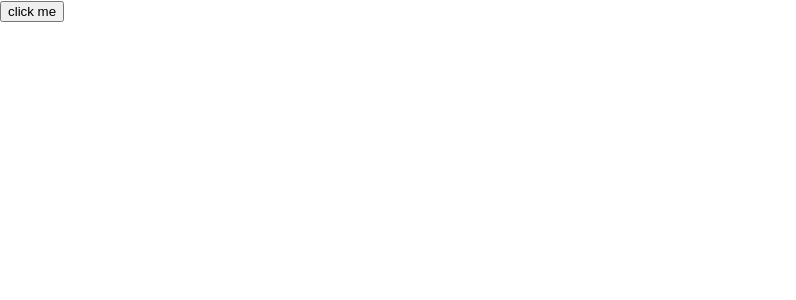
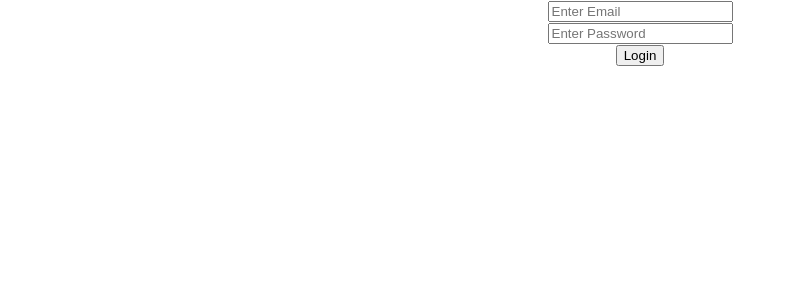
Before and after one commit to vandanaBillionLives/MERN, a React (Create React App) app: page / in a window 1280 px wide. Shown: the top 300 px of the page, without its empty margins (0-796 px from the left). Built offline with nearby package versions, Linux system fonts and the light colour scheme.

Commit message:
Assignment3

```diff
--- /dev/null
+++ b/src/component/Fetcher.js
@@ -0,0 +1,47 @@
+import React from "react";
+
+export default class Fetcher extends React.Component {
+    constructor(props) {
+        super(props);
+        this.state = {
+            users: [],
+        }
+    }
+    componentDidMount() {
+        this.getUsers();
+    }
+
+    getUsers = () => {
+        fetch("https://reqres.in/api/users?page=1")
+            .then((res) => res.json())
+            .then((resJson) => {
+                this.setState({
+                    users: resJson.data
+                })
+            })
+    }
+    showUsers = (user, index) => {
+        return (
+            <div style={{ display: "flex" }} key={index}>
+                <div style={{ width: 150 }}>{index + 1} {user.first_name} {user.last_name}</div>
+                <div style={{ marginLeft: 5, float: "right" }}><button key={index} onClick={() => this.handleClick(index)}>X</button></div>
+            </div>
+        )
+    }
+
+    handleClick = (index) => {
+        console.log("B" + index);
+        var lstUser = this.state.users;
+        lstUser.splice(index, 1);
+        this.setState({ user: lstUser });
+    }
+
+    render() {
+        return (
+            <div>
+                {this.state.users.map(this.showUsers)}
+            </div>
+
+        )
+    }
+}
--- /dev/null
+++ b/src/component/Login.js
@@ -0,0 +1,79 @@
+// JavaScript source code
+import React from "react";
+import Fetcher from "./Fetcher"
+export default class Login extends React.Component {
+    constructor(props) {
+        super(props);
+        this.state = {
+            email: "",
+            password: "",
+            IsLoginSuccess: false,
+            errorMsg :""
+        }
+
+    }
+
+
+    handleEmail = (e) => {
+        this.setState({
+            email: e.target.value
+        })
+        console.log(e.target.value);
+    }
+    handlePassword = (e) => {
+        this.setState({
+            password: e.target.value
+        })
+        console.log(e.target.value);
+    }
+
+    handleLogin = (e) => {
+        this.setState({
+            IsLoginSuccess: true
+        })
+        console.log(e.target.value);
+    }
+
+    handleLogin = () => {
+        fetch("https://reqres.in/api/login", {
+            method: 'POST',
+            headers: {
+                Accept: 'application/json',
+                'Content-Type': 'application/json'
+            },
+            body: JSON.stringify({
+                email: this.state.email,
+                password: this.state.password
+            })
+        })
+            .then((res) => res.json())
+            .then((resJson) => {
+                this.setState({
+                    errorMsg: resJson.error,
+                    IsLoginSuccess: ((typeof(resJson.token)!="undefined") ? true : false)
+                })
+
+            })
+    }
+
+    render() {
+        return (
+
+            <div type="flex" justify="center" align="middle" style={{ minHeight: '100vh' }}>
+                <div>
+                    {this.state.IsLoginSuccess === false &&
+                        <div>
+                        <input onChange={this.handleEmail} placeholder="Enter Email" ></input> <br />
+                        <input type="password" onChange={this.handlePassword} placeholder="Enter Password"></input> <br />
+                        <button onClick={this.handleLogin}>Login</button></div>}
+                </div>
+                <div>
+                    {this.state.errorMsg ?
+                        <div style={{ color: "red" }}>{this.state.errorMsg}</div>
+                        : <div> {this.state.IsLoginSuccess === true && < Fetcher />}</div>}
+                </div>
+                </div>
+
+        )
+    }
+}
--- a/src/index.js
+++ b/src/index.js
@@ -3,12 +3,13 @@ import ReactDOM from 'react-dom/client';
 import './index.css';
 import App from './App';
 import reportWebVitals from './reportWebVitals';
-import ConditionalRendering from "./component/ConditionalRendering";
+import Fetcher from "./component/Fetcher";
+import Login from "./component/Login";
 
 const root = ReactDOM.createRoot(document.getElementById('root'));
 root.render(
   <React.StrictMode>
-        <ConditionalRendering />
+        <Login/>
   </React.StrictMode>
 );
 
```
